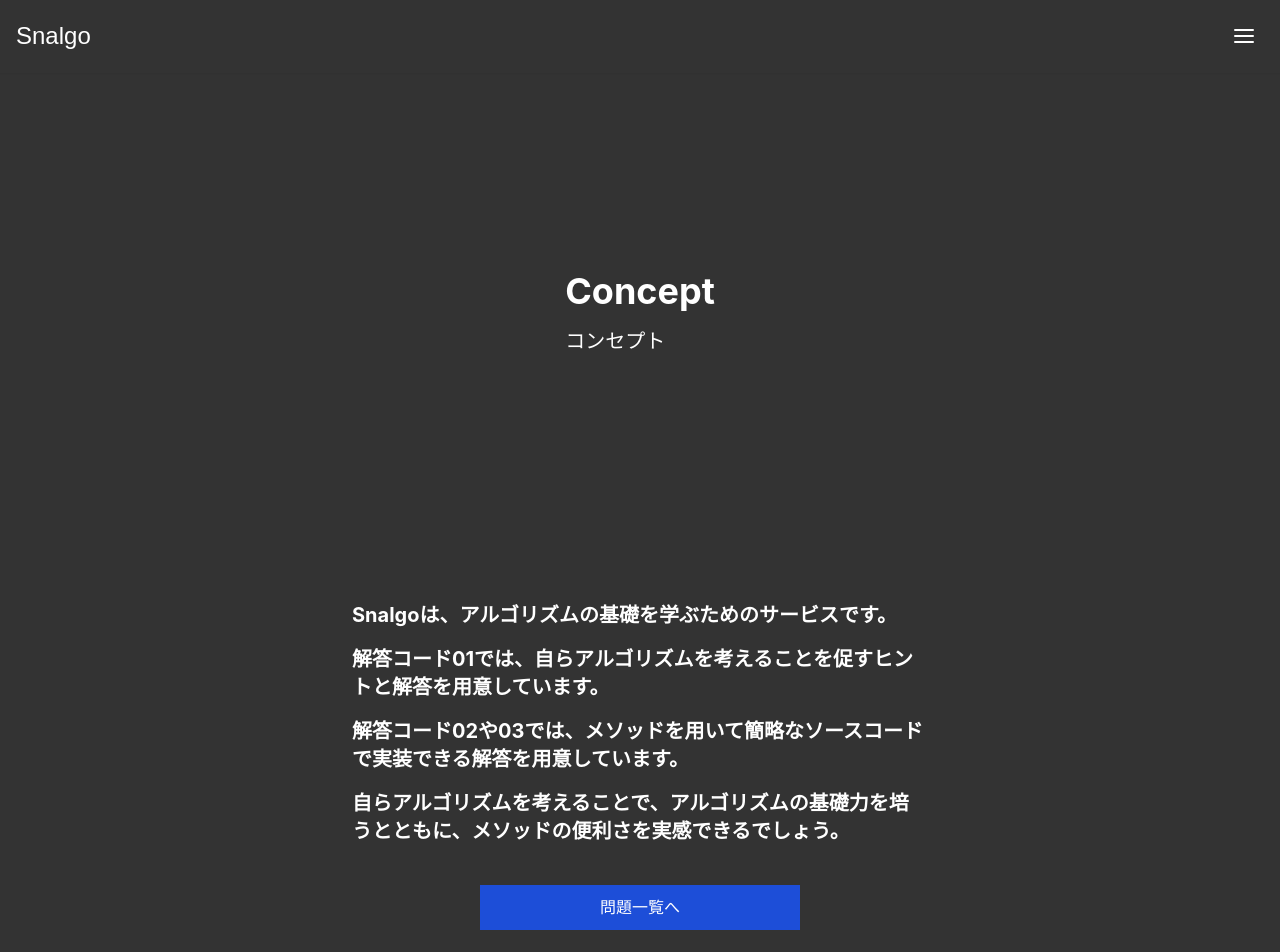
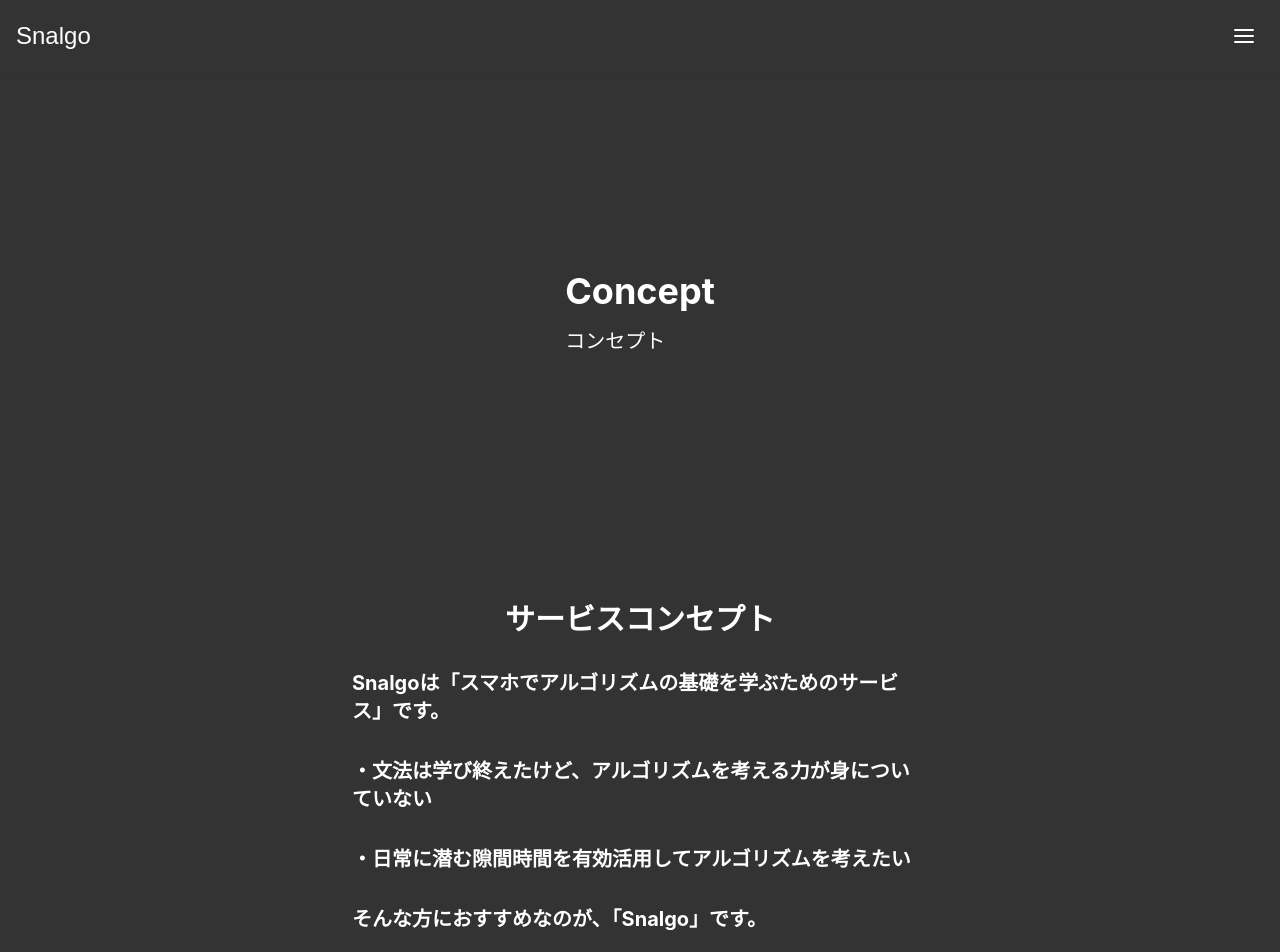
Before and after one commit to KantaroNakaya/snalgo, a Next.js app: page /concept in a window 1280 px wide. Shown: the top 952 px of the page. Built offline with nearby package versions, Linux system fonts and the light colour scheme; a web font is replaced by a local one.

Commit message:
コンセプトページを改修

```diff
--- a/app/concept/page.tsx
+++ b/app/concept/page.tsx
@@ -1,20 +1,40 @@
 import ButtonLink from "@/app/_components/ButtonLink";
 
 export default function Page() {
+    const content = [
+        {
+            title: "サービスコンセプト",
+            items: [
+                "Snalgoは「スマホでアルゴリズムの基礎を学ぶためのサービス」です。",
+                "・文法は学び終えたけど、アルゴリズムを考える力が身についていない",
+                "・日常に潜む隙間時間を有効活用してアルゴリズムを考えたい",
+                "そんな方におすすめなのが、「Snalgo」です。",
+            ],
+        },
+        {
+            title: "解答コードについて",
+            items: [
+                "解答コード01では、自らアルゴリズムを考えることを促すヒントと解答を用意しています。",
+                "解答コード02や03では、メソッドを用いて簡略なソースコードで実装できる解答を用意しています。",
+                "自らアルゴリズムを考えることで、アルゴリズムの基礎力を培うとともに、メソッドの便利さを実感できるでしょう。",
+            ],
+        },
+    ];
+
     return (
-        <div className="max-w-3xl mx-auto p-6">
-            <ul className="flex flex-col gap-4 mb-10 text-xl font-bold">
-                <li>Snalgoは、アルゴリズムの基礎を学ぶためのサービスです。</li>
-                <li>
-                    解答コード01では、自らアルゴリズムを考えることを促すヒントと解答を用意しています。
-                </li>
-                <li>
-                    解答コード02や03では、メソッドを用いて簡略なソースコードで実装できる解答を用意しています。
-                </li>
-                <li>
-                    自らアルゴリズムを考えることで、アルゴリズムの基礎力を培うとともに、メソッドの便利さを実感できるでしょう。
-                </li>
-            </ul>
+        <div className="max-w-2xl mx-auto p-6">
+            {content.map((section, index) => (
+                <section key={index} className="mb-20">
+                    <h2 className="text-3xl font-bold text-center mb-8">
+                        {section.title}
+                    </h2>
+                    <ul className="flex flex-col gap-8 mb-10 text-xl font-bold">
+                        {section.items.map((item, idx) => (
+                            <li key={idx}>{item}</li>
+                        ))}
+                    </ul>
+                </section>
+            ))}
             <ButtonLink href="/workbook">問題一覧へ</ButtonLink>
         </div>
     );
```
